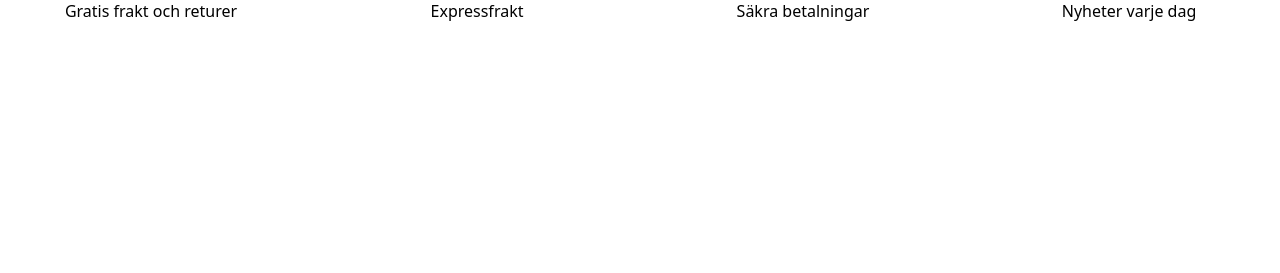
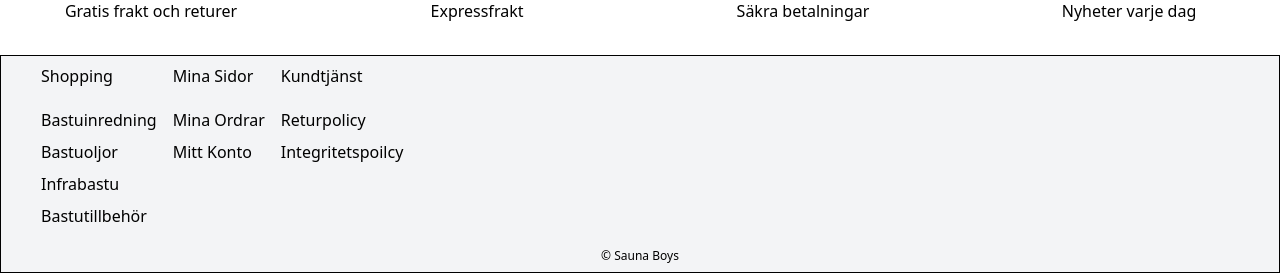
Before and after one commit to jnjuniper/sauna-boys, a React (Vite) app in the folder client/: page /search in a window 1280 px wide. Shown: the part 589-862 px from the top of the page. Before the commit the page ends 800 px from the top, so only its background shows below. Built offline with nearby package versions, Linux system fonts and the light colour scheme; no server answers.

Commit message:
Footer klar

```diff
--- a/client/src/App.jsx
+++ b/client/src/App.jsx
@@ -1,16 +1,21 @@
-import './App.css';
-import Header from './components/Header/Header.jsx';
-import InfoGrid from './components/InfoGrid/InfoGrid.jsx';
-import ProductGrid from './components/ProductGrid/ProductGrid.jsx';
-import SearchPage from './pages/SearchPage/SearchPage.jsx'; // Import SearchPage
-import Hero from './components/Hero/Hero.jsx'; // Import Hero
-import { BrowserRouter, Routes, Route } from 'react-router';
+import "./App.css";
+import Header from "./components/Header/Header.jsx";
+import InfoGrid from "./components/InfoGrid/InfoGrid.jsx";
+import ProductGrid from "./components/ProductGrid/ProductGrid.jsx";
+import SearchPage from "./pages/SearchPage/SearchPage.jsx"; // Import SearchPage
+import Hero from "./components/Hero/Hero.jsx"; // Import Hero
+import { BrowserRouter, Routes, Route } from "react-router";
+import ResponsiveFooter from "./components/Footer/ResponsiveFooter";
 
 function App() {
   return (
     <BrowserRouter>
       {/* Pass handleSearch function to Header */}
-      <Header onSearch={(searchTerm) => window.location.href = `/search?query=${searchTerm}`} />
+      <Header
+        onSearch={(searchTerm) =>
+          (window.location.href = `/search?query=${searchTerm}`)
+        }
+      />
       <Hero />
       <main>
         <Routes>
@@ -23,6 +28,7 @@ function App() {
       </main>
 
       <InfoGrid />
+      <ResponsiveFooter />
     </BrowserRouter>
   );
 }
--- /dev/null
+++ b/client/src/components/Footer/FooterSection.jsx
@@ -0,0 +1,40 @@
+import React, { useState } from "react";
+
+const FooterSection = ({ title, links }) => {
+  // State för att hålla reda på om accordionen är öppen eller stängd
+  const [isOpen, setIsOpen] = useState(false);
+
+  // Funktion för att växla accordionens tillstånd
+  const toggleAccordion = () => {
+    setIsOpen(!isOpen);
+  };
+
+  return (
+    <div className="border-b sm:border-none">
+      {/* Rubrik - klickbar endast på mobil */}
+      <div
+        className="py-2 px-2 bg-blue-100 flex justify-between items-center cursor-pointer sm:cursor-default"
+        onClick={toggleAccordion}
+      >
+        <h3 className="font-medium">{title}</h3>
+        {/* Pilikon visas endast på små skärmar */}
+        <span className="sm:hidden">{isOpen ? "▲" : "▼"}</span>
+      </div>
+
+      {/* Länkar - accordion på mobil, alltid synliga på större skärmar */}
+      <div className={`${!isOpen && "hidden"} sm:block`}>
+        <ul className="py-2">
+          {links.map((link, index) => (
+            <li key={index} className="py-1 px-4 sm:px-2">
+              <a href="#" className="hover:underline">
+                {link}
+              </a>
+            </li>
+          ))}
+        </ul>
+      </div>
+    </div>
+  );
+};
+
+export default FooterSection;
--- /dev/null
+++ b/client/src/components/Footer/ResponsiveFooter.jsx
@@ -0,0 +1,78 @@
+import React, { useState } from "react";
+
+// FooterSection Component - Renders accordion on mobile and regular section on larger screens
+const FooterSection = ({ title, links }) => {
+  const [isOpen, setIsOpen] = useState(false);
+
+  const toggleAccordion = () => {
+    setIsOpen(!isOpen);
+  };
+
+  return (
+    <div className="border-b sm:border-none">
+      {/* Header - clickable on mobile only */}
+      <div
+        className="py-2 px-2 bg-blue-100 sm:bg-transparent flex justify-between items-center cursor-pointer sm:cursor-default"
+        onClick={toggleAccordion}
+      >
+        <h3 className="font-medium">{title}</h3>
+        {/* Arrow icon only shows on small screens */}
+        <span className="sm:hidden">{isOpen ? "▲" : "▼"}</span>
+      </div>
+
+      {/* Links - accordion on mobile, always visible on larger screens */}
+      <div className={`${!isOpen && "hidden"} sm:block`}>
+        <ul className="py-2 text-left">
+          {links.map((link, index) => (
+            <li key={index} className="py-1 px-4 sm:px-2">
+              <a href="#" className="hover:underline">
+                {link}
+              </a>
+            </li>
+          ))}
+        </ul>
+      </div>
+    </div>
+  );
+};
+
+// Main Footer Component
+const ResponsiveFooter = () => {
+  // Footer data structure
+  const footerData = [
+    {
+      title: "Shopping",
+      links: ["Bastuinredning", "Bastuoljor", "Infrabastu", "Bastutillbehör"],
+    },
+    {
+      title: "Mina Sidor",
+      links: ["Mina Ordrar", "Mitt Konto"],
+    },
+    {
+      title: "Kundtjänst",
+      links: ["Returpolicy", "Integritetspoilcy"],
+    },
+  ];
+
+  return (
+    <footer className="border max-w-full sm:bg-gray-100 mt-8">
+      {/* Responsive layout */}
+      <div className="sm:flex sm:justify-start sm:px-4 lg:px-8">
+        {footerData.map((section, index) => (
+          <FooterSection
+            key={index}
+            title={section.title}
+            links={section.links}
+          />
+        ))}
+      </div>
+
+      {/* Footer copyright */}
+      <div className="p-2 text-center text-xs flex justify-center items-center">
+        <span>© Sauna Boys</span>
+      </div>
+    </footer>
+  );
+};
+
+export default ResponsiveFooter;
```
Also changed, not shown: client/src/components/Footer/Footer.jsx (deleted).
